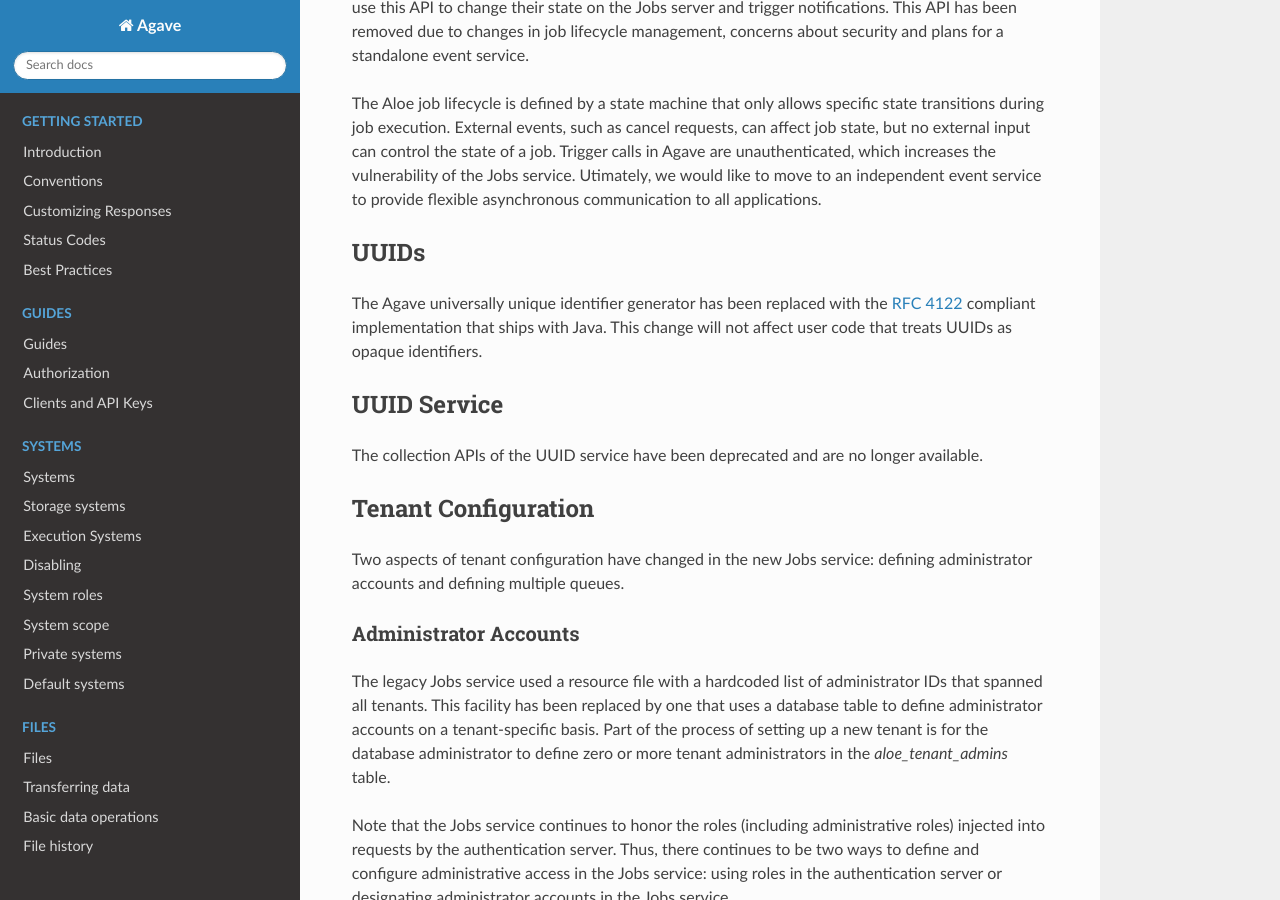
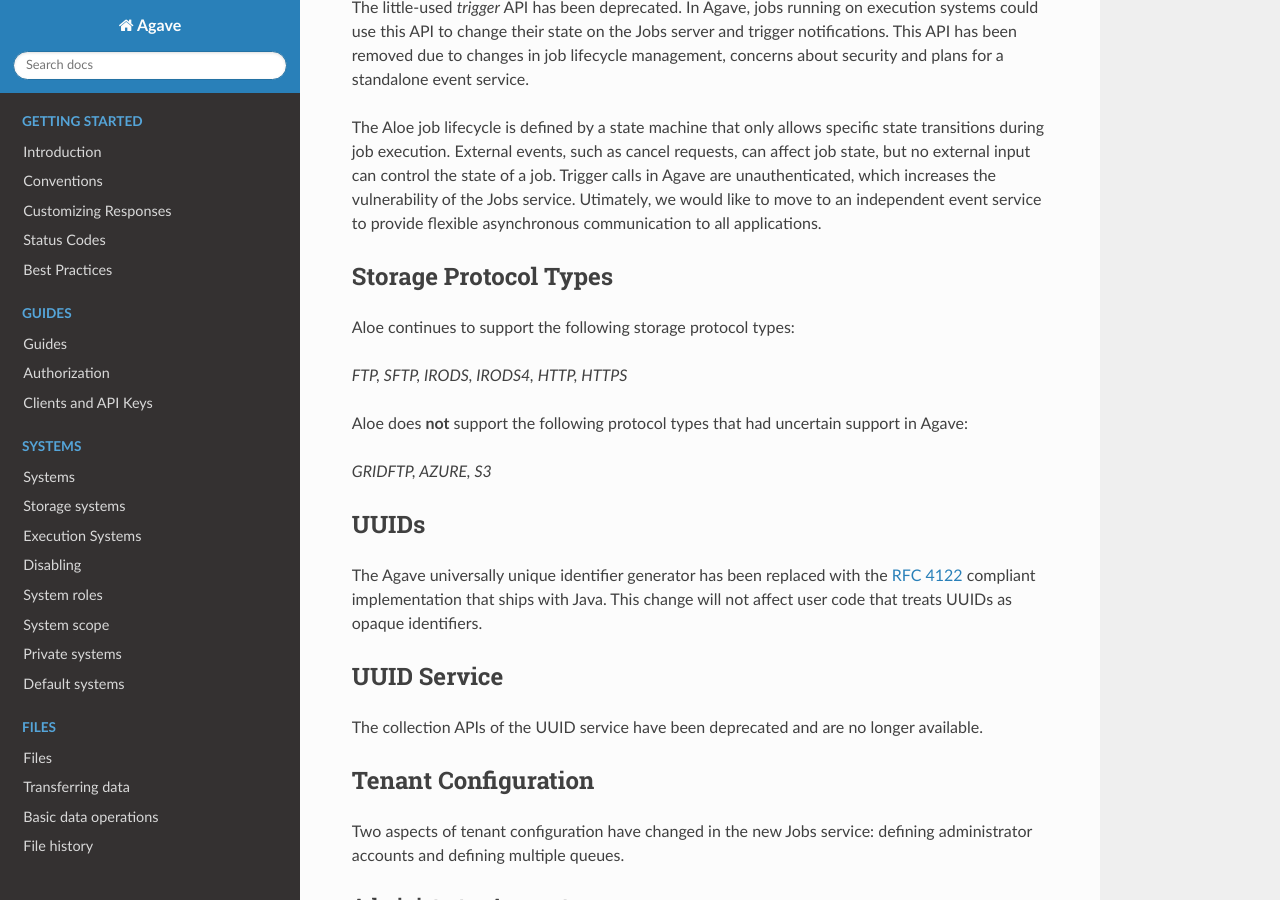
Before and after one commit to TACC-Cloud/agave-docs, a Sphinx documentation site: the page built from docs/agave/guides/jobs/aloe-job-changes.rst, in a window 1280 px wide and 900 px high, scrolled down 9757 px. Built offline with Sphinx 7.4.7 and the Read the Docs theme 2.0.0, drawn with Linux system fonts in a browser that asks for light colours; pages that are not in the unit, such as notebooks, are missing from menus; some of the changed text lies outside the part shown.

Commit message:
storage protocol types

```diff
--- a/docs/agave/guides/jobs/aloe-job-changes.rst
+++ b/docs/agave/guides/jobs/aloe-job-changes.rst
@@ -641,6 +641,19 @@
 
 The Aloe job lifecycle is defined by a state machine that only allows specific state transitions during job execution.  External events, such as cancel requests, can affect job state, but no external input can control the state of a job.  Trigger calls in Agave are unauthenticated, which increases the vulnerability of the Jobs service.  Utimately, we would like to move to an independent event service to provide flexible asynchronous communication to all applications.
 
+Storage Protocol Types
+----------------------
+
+Aloe continues to support the following storage protocol types:
+
+*FTP, SFTP, IRODS, IRODS4, HTTP, HTTPS*
+
+Aloe does **not** support the following protocol types that had uncertain support in Agave:
+
+*GRIDFTP, AZURE, S3*
+
+
+
 UUIDs
 -----
 
```
